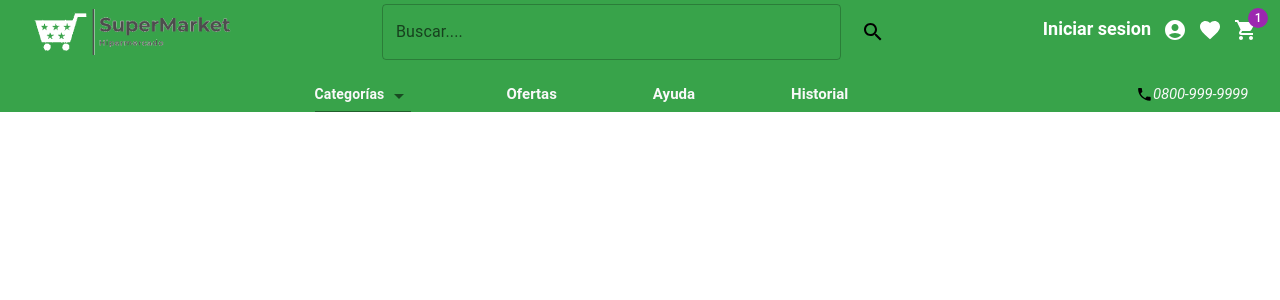
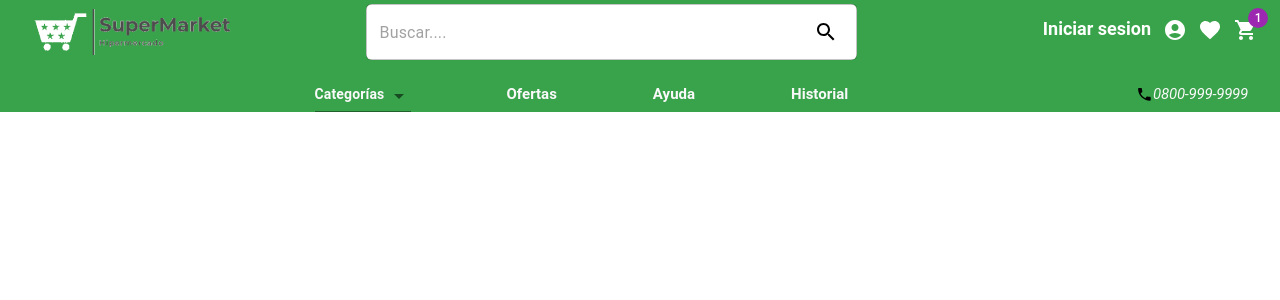
Before and after one commit to parzybaal/super-market-client, a React (Vite) app in the folder client/: page / in a window 1280 px wide. Shown: the top 300 px of the page. Built offline with nearby package versions, Linux system fonts and the light colour scheme.

Commit message:
Update/Searchbar

```diff
--- a/client/src/components/Searchbar/Searchbar.scss
+++ /dev/null
@@ -1,13 +0,0 @@
-.search{
-    .grid-1{
-
-        .autocomplete{
-
-        }
-    }
-    .grid-2{
-        .button{
-
-        }
-    }
-}
--- a/client/src/components/Searchbar/Searchbar.tsx
+++ b/client/src/components/Searchbar/Searchbar.tsx
@@ -5,10 +5,9 @@ import { Button, Grid } from '@mui/material';
 
 export default function Searchbar() {
   return (
-    <Grid container justifyContent='center' alignItems="center" className='search' >
-      <Grid item xs={7} className='grid-1'>
+    <Grid  container justifyContent='center' alignItems="center">
+      <Grid item xs={7.5}>
         <Autocomplete
-          className='autocomplete'
           freeSolo
           id="free-solo-1-demo"
           disableClearable
@@ -16,7 +15,8 @@ export default function Searchbar() {
           renderInput={(params) => (
             <TextField
               {...params}
-              label="Buscar...."
+              placeholder="Buscar...."
+              sx={{background:'white', borderRadius:'6px'}}
               InputProps={{
                 ...params.InputProps,
                 type: 'search',
@@ -26,8 +26,8 @@ export default function Searchbar() {
           )}
         />
       </Grid>
-      <Grid item className='grid-2'>
-        <Button className='button' sx={{height: '4em'}} style={{ color: 'black' }}>
+      <Grid item>
+        <Button sx={{position:'relative',right:'4.5em', height:'4em', borderRadius:'0 6px 6px 0'}} style={{ color: 'black' }}>
           <SearchIcon />
         </Button>
       </Grid>
@@ -39,62 +39,3 @@ export default function Searchbar() {
 const products = [
   { title: 'MAP PRODUCTS' },
 ];
-
-
-
-/* import { styled } from '@mui/material/styles';
-import { Button, Stack } from '@mui/material'
-import InputBase from '@mui/material/InputBase';
-import SearchIcon from '@mui/icons-material/Search';
-
-const Search = styled('div')(({ theme }) => ({
-  position: 'relative',
-  borderRadius: '25px',
-  color: 'black',
-  backgroundColor: '#F4F4F4',
-  '&:hover': {
-    backgroundColor: 'white',
-  },
-  marginRight: theme.spacing(2),
-  marginLeft: 0,
-  width: '100%',
-  [theme.breakpoints.up('sm')]: {
-    marginLeft: theme.spacing(3),
-    width: 'auto',
-  },
-}));
-
-const StyledInputBase = styled(InputBase)(({ theme }) => ({
-  color: 'black',
-  borderRadius: '25px',
-  border: '0.1px solid rgba(0, 0, 0, 0.44)',
-  '& .MuiInputBase-input': {
-      padding: theme.spacing(1, 1, 1, 0),
-      paddingLeft: `calc(1em + ${theme.spacing(4)})`,
-      transition: theme.transitions.create('width'),
-      width: '100%',
-      [theme.breakpoints.up('sm')]: {
-          width: '12ch',
-          '&:focus': {
-              width: '20ch',
-          },
-      },
-  },
-}));
-
-export default function Searchbar() {
-  return (
-    <Stack className='container-searchbar'>
-      <Search className='search'>
-        <StyledInputBase
-          placeholder="Buscar..."
-          className='searchbar'
-          inputProps={{ 'aria-label': 'search' }}
-        />
-        <Button className='button-searck' style={{color: 'black'}}>
-            <SearchIcon />
-        </Button>
-      </Search>
-    </Stack>
-  );
-} */
```
